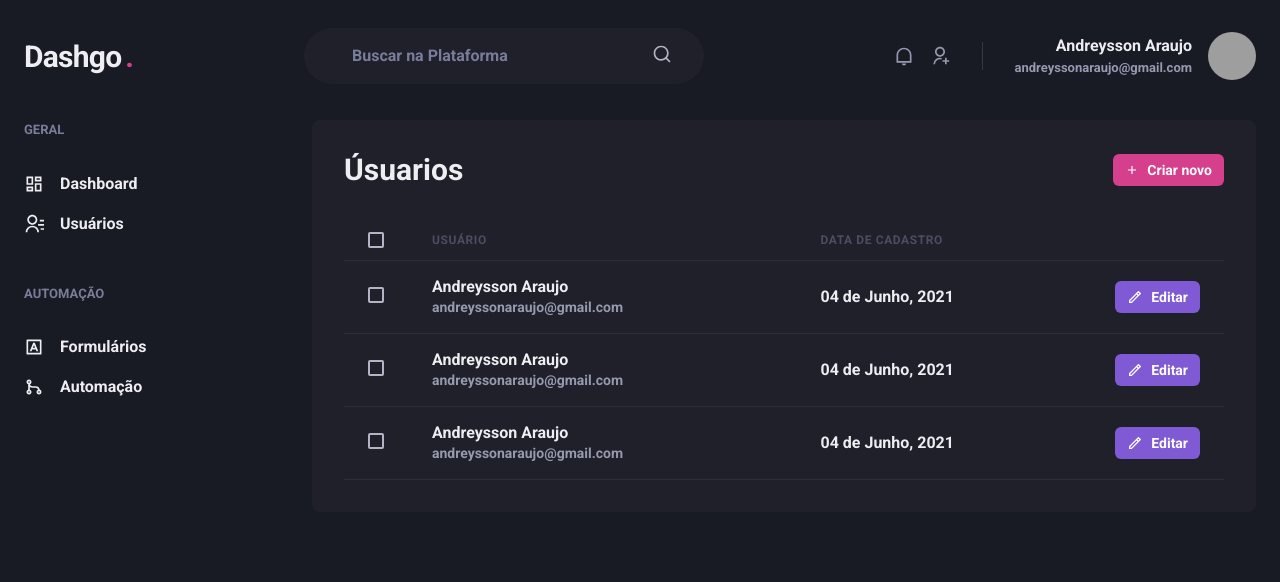
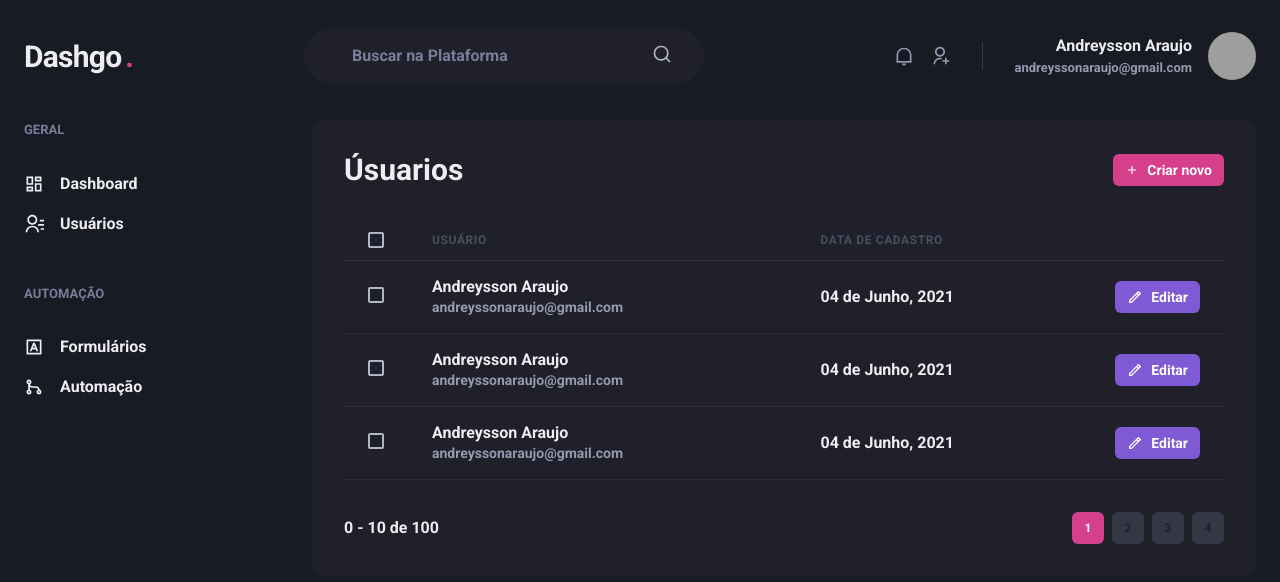
Before and after one commit to Andreysson-Araujo/dashGo, a Next.js app: page /users in a window 1280 px wide. Shown: the top 582 px of the page. Built offline with nearby package versions, Linux system fonts and the light colour scheme; grey boxes are pictures that could not be loaded.

Commit message:
Componente: Pagination

```diff
--- a/package.json
+++ b/package.json
@@ -21,6 +21,7 @@
     "react-apexcharts": "^1.4.0",
     "react-dom": "18.2.0",
     "react-icons": "^4.10.1",
+    "react-paginate": "^8.2.0",
     "tailwindcss": "3.3.2"
   },
   "devDependencies": {
--- /dev/null
+++ b/src/components/Pagination.tsx
@@ -0,0 +1,65 @@
+import { Stack, Button, Box } from "@chakra-ui/react";
+
+export function Pagination() {
+    return (
+        <Stack
+            direction="row"
+            spacing="6"
+            mt="8"
+            justify="space-between"
+            align="center"
+        >
+            <Box>
+                <strong>0</strong> - <strong>10</strong> de <strong>100</strong>
+            </Box>
+            <Stack direction="row" spacing="2">
+                <Button
+                    size="sm"
+                    fontSize="xs"
+                    width="4"
+                    colorScheme="pink"
+                    disabled
+                    _disabled={{
+                        bgColor: "pink.500",
+                        cursor: "default",
+                    }}
+                >
+                    1
+                </Button>
+                <Button
+                    size="sm"
+                    fontSize="xs"
+                    width="4"
+                    bgColor="gray.700"
+                    _hover={{
+                        bg: "gray.500"
+                    }}
+                >
+                    2
+                </Button>
+                <Button
+                    size="sm"
+                    fontSize="xs"
+                    width="4"
+                    bgColor="gray.700"
+                    _hover={{
+                        bg: "gray.500"
+                    }}
+                >
+                    3
+                </Button>
+                <Button
+                    size="sm"
+                    fontSize="xs"
+                    width="4"
+                    bgColor="gray.700"
+                    _hover={{
+                        bg: "gray.500"
+                    }}
+                >
+                    4
+                </Button>
+            </Stack>
+        </Stack>
+    );
+}
--- a/src/pages/users/index.tsx
+++ b/src/pages/users/index.tsx
@@ -1,8 +1,9 @@
-import { Box, Button, Flex, Text, Heading, Icon, Table, Thead, Tbody, Tr, Th, Td, Checkbox } from "@chakra-ui/react";
+import { Box, Button, Flex, Text, Heading, Icon, Table, Thead, Tbody, Tr, Th, Td, Checkbox  } from "@chakra-ui/react";
 
 import { Header } from "@/components/Header";
 import { Sidebar } from "@/components/Sidebar";
 import { RiAddLine, RiPencilLine } from "react-icons/ri";
+import { Pagination } from "@/components/Pagination";
 
 export default function UserList() {
     return (
@@ -109,6 +110,7 @@ export default function UserList() {
                             </Tr>
                         </Tbody>
                     </Table>
+                    <Pagination/>
                 </Box>
             </Flex>
         </Box>
```
Also changed, not shown: 1 other file (tests, documents, lock files or other folders).
